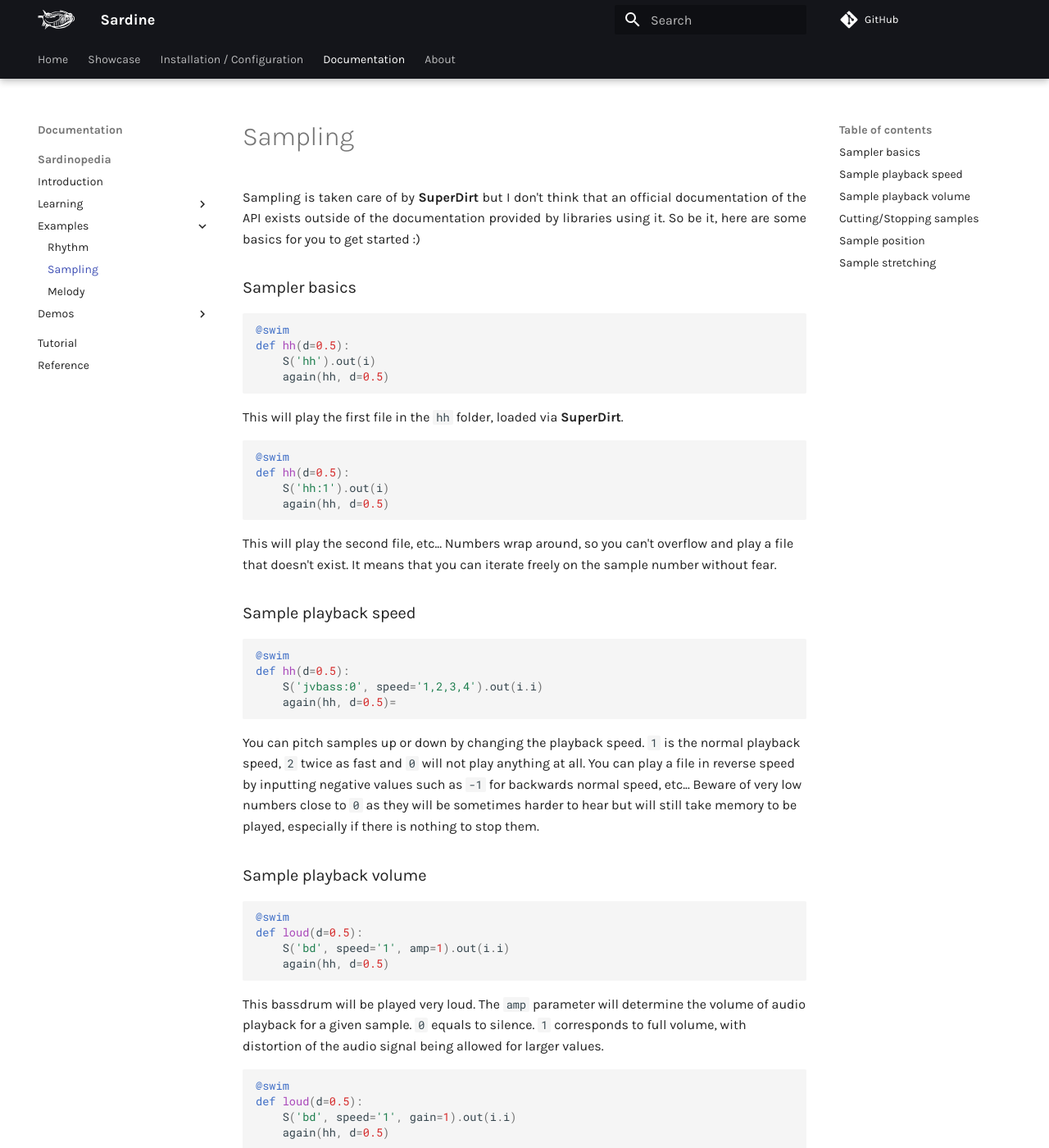
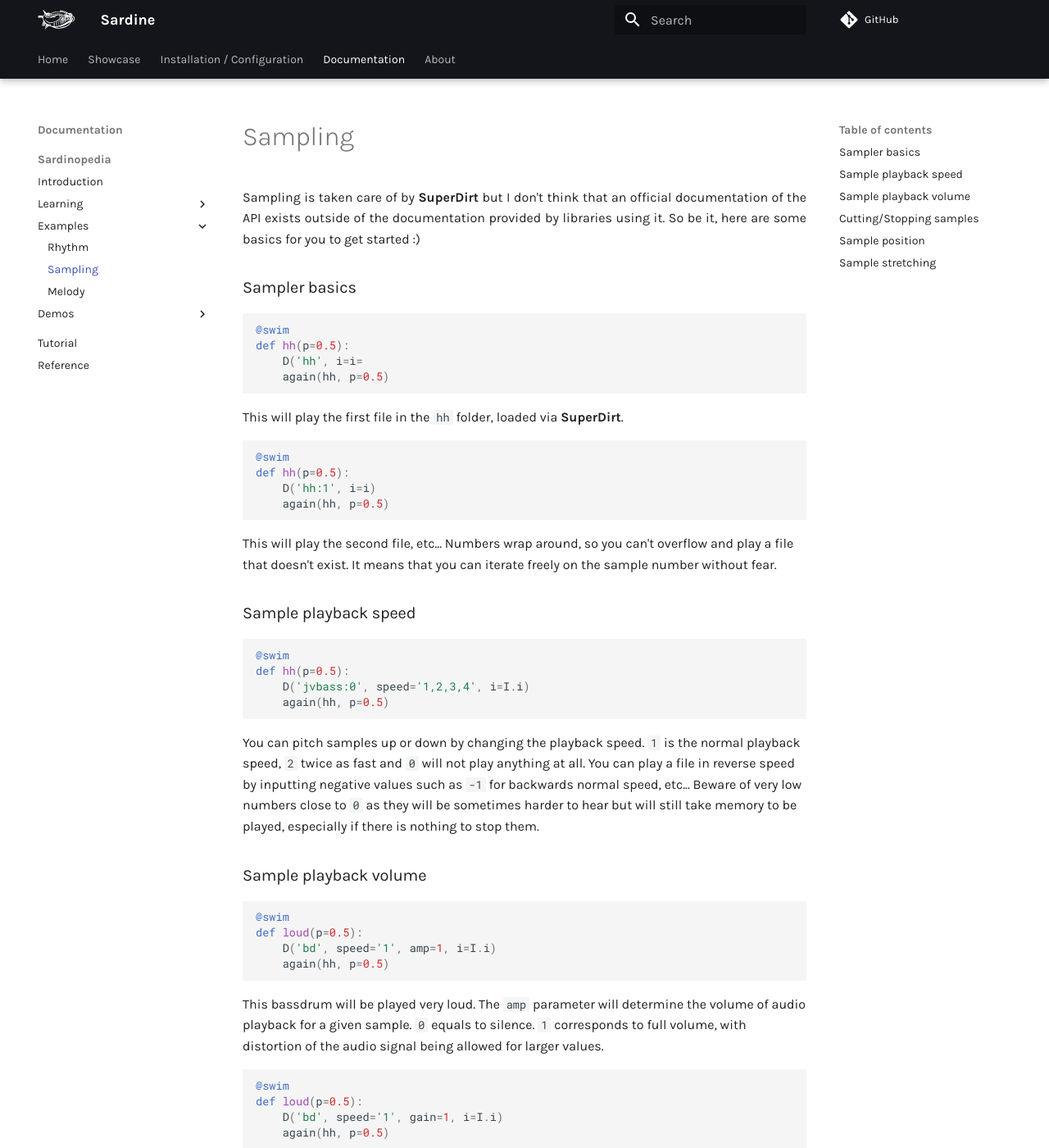
Before and after one commit to EmmaleeBonderud0325/sardine, an MkDocs documentation site: the page built from docs/documentation/sardinopedia/sampling.md, in a window 1280 px wide and 1400 px high. Shown: the whole window at 82% size. Built offline with MkDocs 1.6.1 and Material for MkDocs 9.7.7, drawn with Linux system fonts in a browser that asks for light colours; comment, search, counter and statistics services are not loaded; some of the changed text lies outside the part shown.

Commit message:
[docs] syntax update in Sampling tab

````diff
--- a/docs/documentation/sardinopedia/sampling.md
+++ b/docs/documentation/sardinopedia/sampling.md
@@ -4,17 +4,17 @@ Sampling is taken care of by **SuperDirt** but I don't think that an official do
 
 ```python3
 @swim
-def hh(d=0.5):
-    S('hh').out(i)
-    again(hh, d=0.5)
+def hh(p=0.5):
+    D('hh', i=i=
+    again(hh, p=0.5)
 ```
 This will play the first file in the `hh` folder, loaded via **SuperDirt**.
 
 ```python3
 @swim
-def hh(d=0.5):
-    S('hh:1').out(i)
-    again(hh, d=0.5)
+def hh(p=0.5):
+    D('hh:1', i=i)
+    again(hh, p=0.5)
 ```
 This will play the second file, etc... Numbers wrap around, so you can't overflow and play a file that doesn't exist. It means that you can iterate freely on the sample number without fear.
 
@@ -22,9 +22,9 @@ This will play the second file, etc... Numbers wrap around, so you can't overflo
 
 ```python
 @swim
-def hh(d=0.5):
-    S('jvbass:0', speed='1,2,3,4').out(i.i)
-    again(hh, d=0.5)=
+def hh(p=0.5):
+    D('jvbass:0', speed='1,2,3,4', i=I.i)
+    again(hh, p=0.5)
 ```
 You can pitch samples up or down by changing the playback speed. `1` is the normal playback speed, `2` twice as fast and `0` will not play anything at all. You can play a file in reverse speed by inputting negative values such as `-1` for backwards normal speed, etc... Beware of very low numbers close to `0` as they will be sometimes harder to hear but will still take memory to be played, especially if there is nothing to stop them.
 
@@ -32,17 +32,17 @@ You can pitch samples up or down by changing the playback speed. `1` is the nor
 
 ```python
 @swim
-def loud(d=0.5):
-    S('bd', speed='1', amp=1).out(i.i)
-    again(hh, d=0.5)
+def loud(p=0.5):
+    D('bd', speed='1', amp=1, i=I.i)
+    again(hh, p=0.5)
 ```
 This bassdrum will be played very loud. The `amp` parameter will determine the volume of audio playback for a given sample. `0` equals to silence. `1` corresponds to full volume, with distortion of the audio signal being allowed for larger values.
 
 ```python
 @swim
-def loud(d=0.5):
-    S('bd', speed='1', gain=1).out(i.i)
-    again(hh, d=0.5)
+def loud(p=0.5):
+    D('bd', speed='1', gain=1, i=I.i)
+    again(hh, p=0.5)
 ```
 Gain is slightly similar to `amp`. The difference lies in the scaling. While `amp` is defined as a value on a linear scale, `gain` is defined on an exponential scale. The higher you go, the more subtle the change. Folks from the TidalCycles documentation recommend a value between `0` and `1.5` for better use.
 
@@ -50,27 +50,27 @@ Gain is slightly similar to `amp`. The difference lies in the scaling. While `am
 
 ```python
 @swim
-def cutting(d=0.5):
-    S('jvbass:0', legato=0.1).out(i.i)
-    again(cutting, d=0.5)
+def cutting(p=0.5):
+    D('jvbass:0', legato=0.1, i=I.i)
+    again(cutting, p=0.5)
 ```
 The `legato` parameter can be used to cut a sample hard after a given amount of time. It is a very useful parameter not to overlap sounds too much if you ever needed it. It can also be used a safety parameter for playing back long samples without loosing control over the stop time.
 
 
 ```python
 @swim
-def cutting(d=0.5):
-    S('jvbass:0', cut=1).out(i.i)
-    again(cutting, d=0.5)
+def cutting(p=0.5):
+    D('jvbass:0', cut=1, i=I.i)
+    again(cutting, p=0.5)
 ```
 The `cut` parameter will cut the previously playing sample if trigerred on the same orbit. This is just like `legato` except that the duration of the `legato` will depend on the time spent between two sounds.
 
 
 ```python
 @swim
-def cutting(d=0.5):
-    S('jvbass:0', sustain=0.01).out(i.i)
-    again(cutting, d=0.5)
+def cutting(p=0.5):
+    D('jvbass:0', sustain=0.01, i=I.i)
+    again(cutting, p=0.5)
 ```
 The `sustain` value will determine the length of audio playback (in seconds).
 
@@ -78,9 +78,9 @@ The `sustain` value will determine the length of audio playback (in seconds).
 
 ```python
 @swim
-def position(d=0.5):
-    S('fire', speed='1', begin=0.1, end=0.5, amp=0.5).out(i.i)
-    again(position, d=2)
+def position(p=0.5):
+    D('fire', speed='1', begin=0.1, end=0.5, amp=0.5, i=I.i)
+    again(position, p=2)
 ```
 When playing long audio samples, you might want to *scroll* through the file, moving the playhead accross the file. You can use the `begin` and `end` parameters (from `0` to `1`) to set the begin playback point and the end playback point. You can pattern the `begin` parameter with great expressive effect.
 
@@ -88,12 +88,12 @@ When playing long audio samples, you might want to *scroll* through the file, mo
 
 ```python
 @swim
-def streeeetch(d=0.5):
-    S('fire',
+def streeeetch(p=0.5):
+    D('fire',
             begin='r/2',
             legato=1,
             amp=0.5,
-            timescale=2.7).out()
+            timescale=2.7)
     a(streeeetch)
 ```
 
````
